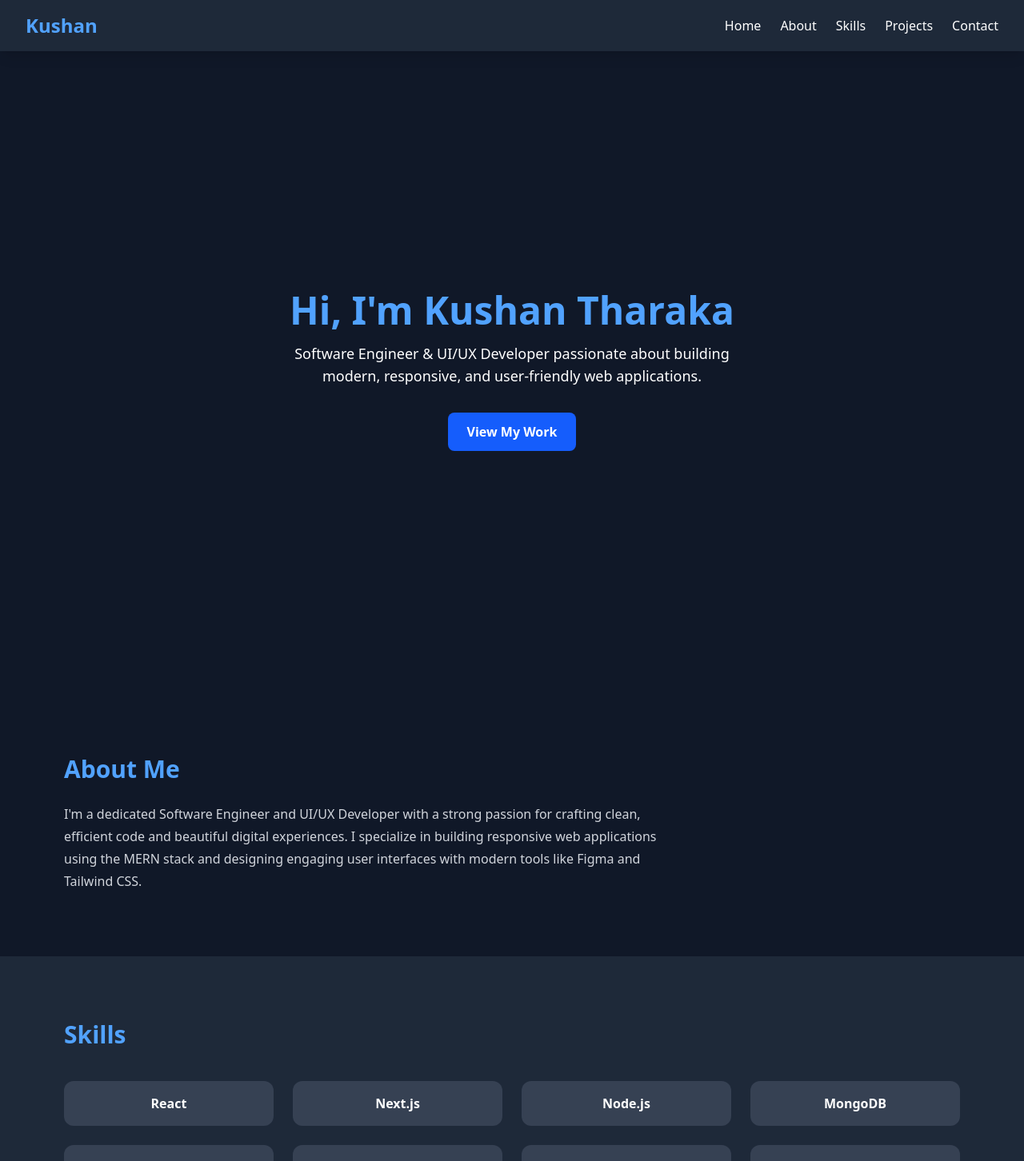
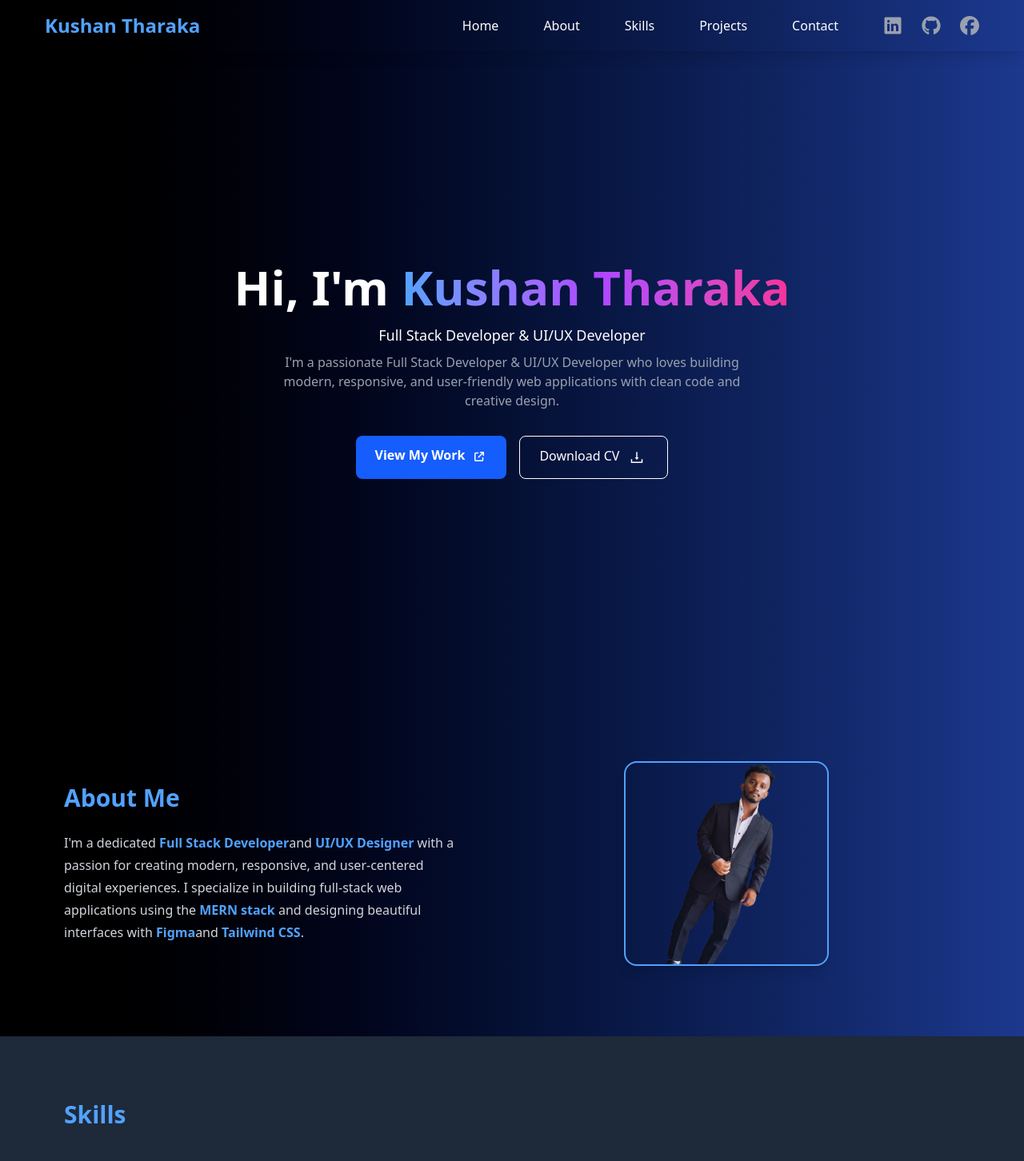
Before and after one commit to Kushan234/Portfolio, a React (Vite) app in the folder my-portfolio/: page / in a window 1280 px wide. Shown: the top 1452 px of the page at 80% size. Built offline with nearby package versions, Linux system fonts and the light colour scheme.

Commit message:
hero section update

```diff
--- a/my-portfolio/package.json
+++ b/my-portfolio/package.json
@@ -14,6 +14,7 @@
     "framer-motion": "^12.23.24",
     "react": "^19.1.1",
     "react-dom": "^19.1.1",
+    "react-icons": "^5.5.0",
     "tailwindcss": "^4.1.16"
   },
   "devDependencies": {
--- a/my-portfolio/src/App.jsx
+++ b/my-portfolio/src/App.jsx
@@ -9,7 +9,7 @@ import Contact from "./Components/Contact";
 
 const App = () => {
   return (
-    <div className="bg-gray-900 text-white font-sans">
+    <div className=" bg-linear-to-r from-black  to-blue-900 text-white font-sans">
       <Navbar />
       <Hero />
       <About />
--- a/my-portfolio/src/Components/About.jsx
+++ b/my-portfolio/src/Components/About.jsx
@@ -1,13 +1,49 @@
 import React from "react";
+import { motion } from "framer-motion";
+import profilePic from "../assets/profile.png";
 
 const About = () => {
   return (
-    <section id="about" className="py-20 px-6 md:px-20">
-      <h2 className="text-3xl font-bold mb-6 text-blue-400">About Me</h2>
-      <p className="text-gray-300 leading-7 max-w-3xl">
-        I'm a dedicated Software Engineer and UI/UX Developer with a strong passion for crafting clean, efficient code and beautiful digital experiences.
-        I specialize in building responsive web applications using the MERN stack and designing engaging user interfaces with modern tools like Figma and Tailwind CSS.
-      </p>
+    <section
+      id="about"
+      className="py-20 px-6 md:px-20 flex flex-col md:flex-row items-center gap-12"
+    >
+
+
+      <motion.div
+        initial={{ opacity: 0, x: 50 }}
+        whileInView={{ opacity: 1, x: 0 }}
+        transition={{ duration: 0.8, delay: 0.2 }}
+        viewport={{ once: true }}
+        className="md:w-2/3"
+      >
+        <h2 className="text-3xl font-bold mb-6 text-blue-400">About Me</h2>
+        <p className="text-gray-300 leading-7 max-w-3xl">
+          I'm a dedicated <span className="text-blue-400 font-semibold">Full Stack Developer</span>
+          and <span className="text-blue-400 font-semibold">UI/UX Designer</span> with a passion for
+          creating modern, responsive, and user-centered digital experiences.
+          I specialize in building full-stack web applications using the
+          <span className="text-blue-400 font-semibold"> MERN stack</span> and designing
+          beautiful interfaces with <span className="text-blue-400 font-semibold">Figma</span>
+          and <span className="text-blue-400 font-semibold">Tailwind CSS</span>.
+        </p>
+      </motion.div>
+
+
+      <motion.div
+        initial={{ opacity: 0, x: -50 }}
+        whileInView={{ opacity: 1, x: 0 }}
+        transition={{ duration: 0.8 }}
+        viewport={{ once: true }}
+        className="flex justify-center md:w-4xl py-2"
+      >
+        <img
+          src={profilePic}
+          alt="Kushan Tharaka"
+          className="w-64 h-64 object-cover rounded-2xl shadow-lg border-2 border-blue-400 hover:scale-105 transition-transform duration-300"
+        />
+      </motion.div>
+
     </section>
   );
 };
--- a/my-portfolio/src/Components/Hero.jsx
+++ b/my-portfolio/src/Components/Hero.jsx
@@ -1,5 +1,8 @@
 import React from "react";
 import { motion } from "framer-motion";
+import { AiOutlineDownload } from "react-icons/ai";
+import { FaArrowUpRightFromSquare } from "react-icons/fa6";
+
 
 const Hero = () => {
   return (
@@ -8,25 +11,47 @@ const Hero = () => {
   initial={{ opacity: 0, y: -20 }}
   animate={{ opacity: 1, y: 0 }}
   transition={{ duration: 0.8 }}
-        className="text-5xl font-bold text-blue-400"
+  className="text-6xl font-bold text-white"
 >
-        Hi, I'm Kushan Tharaka
+  Hi, I'm <span className="bg-gradient-to-r from-blue-400 via-purple-500 to-pink-500 text-transparent bg-clip-text"> Kushan Tharaka</span>
 </motion.h1>
+
       <motion.p
         initial={{ opacity: 0 }}
         animate={{ opacity: 1 }}
         transition={{ delay: 0.4, duration: 1 }}
         className="mt-4 text-lg max-w-xl"
       >
-        Software Engineer & UI/UX Developer passionate about building modern, responsive, and user-friendly web applications.
+        Full Stack Developer & UI/UX Developer
+
       </motion.p>
+       <motion.p
+        initial={{ opacity: 0 }}
+        animate={{ opacity: 1 }}
+        transition={{ delay: 0.4, duration: 1 }}
+        className="mt-2 text-base max-w-xl text-gray-400"
+      >
+
+        I'm a passionate Full Stack Developer & UI/UX Developer who loves building modern, responsive, and user-friendly web applications with clean code and creative design.
+      </motion.p>
+     <div className="flex space-x-4">
        <motion.a
         href="#projects"
         whileHover={{ scale: 1.1 }}
-        className="mt-8 px-6 py-3 bg-blue-600 rounded-lg text-white font-semibold hover:bg-blue-700 transition"
+        className="mt-8 px-6 py-3 bg-blue-600 flex rounded-lg text-white font-semibold hover:bg-blue-700 transition"
       >
         View My Work
+       <FaArrowUpRightFromSquare className="justify-center items-center p-1 ml-2 w-5 h-5 mt-1 text-lg"/>
       </motion.a>
+      <motion.a
+        href="#projects"
+        whileHover={{ scale: 1.1 }}
+        className="mt-8 px-6 py-3 flex rounded-lg text-white font-medium border-1 outline-gray-400  transition"
+      >
+        Download CV
+        <AiOutlineDownload className="justify-center items-center p-1 ml-2 w-7 h-7 text-lg" />
+      </motion.a>
+     </div>
     </section>
   );
 };
--- a/my-portfolio/src/Components/Navbar.jsx
+++ b/my-portfolio/src/Components/Navbar.jsx
@@ -1,18 +1,34 @@
 import React from "react";
-
+import { IoLogoLinkedin } from "react-icons/io5";
+import { FaGithub } from "react-icons/fa";
+import { FaFacebook } from "react-icons/fa6";
 const Navbar = () => {
+   const item = ["Home", "About", "Skills", "Projects", "Contact", ];
   return (
-    <nav className="flex justify-between items-center px-8 py-4 bg-gray-800 shadow-lg sticky top-0 z-50">
-      <h1 className="text-2xl font-bold text-blue-400">Kushan</h1>
-      <ul className="flex space-x-6">
-        {["Home", "About", "Skills", "Projects", "Contact"].map((item) => (
+    <nav className="flex justify-between px-14 items-center py-4  shadow-lg sticky top-0 z-50">
+      <h1 className="text-2xl font-bold text-blue-400 text-start">Kushan Tharaka</h1>
+      <ul className="flex space-x-14">
+        {item.map((item) => (
           <li key={item}>
             <a href={`#${item.toLowerCase()}`} className="hover:text-blue-400 duration-300">
               {item}
             </a>
           </li>
         ))}
+         <div className="flex space-x-6 text-2xl text-gray-400">
+          <a href="https://linkedin.com/in/kushan-tharaka-7b8bb22ba">
+          <IoLogoLinkedin />
+          </a>
+          <a href="https://github.com/Kushan234">
+          <FaGithub />
+          </a>
+          <a href="https://facebook.com/Kushan.Tharaka">
+           <FaFacebook />
+          </a>
+
+      </div>
       </ul>
+
     </nav>
   );
 };
```
Also changed, not shown: my-portfolio/src/assets/profile.png (added), 1 other file (tests, documents, lock files or other folders). Lines whose indentation alone changed are shown as unchanged.
